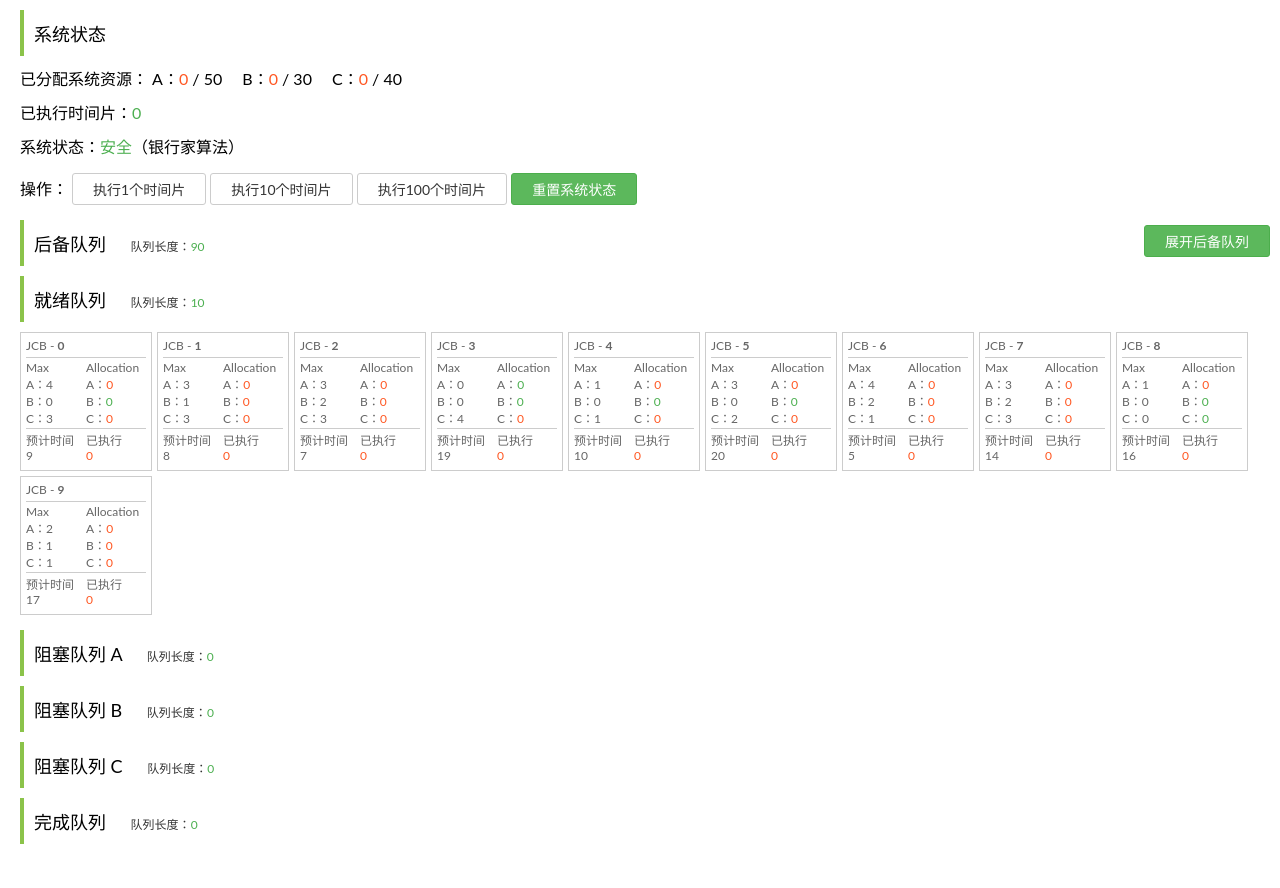
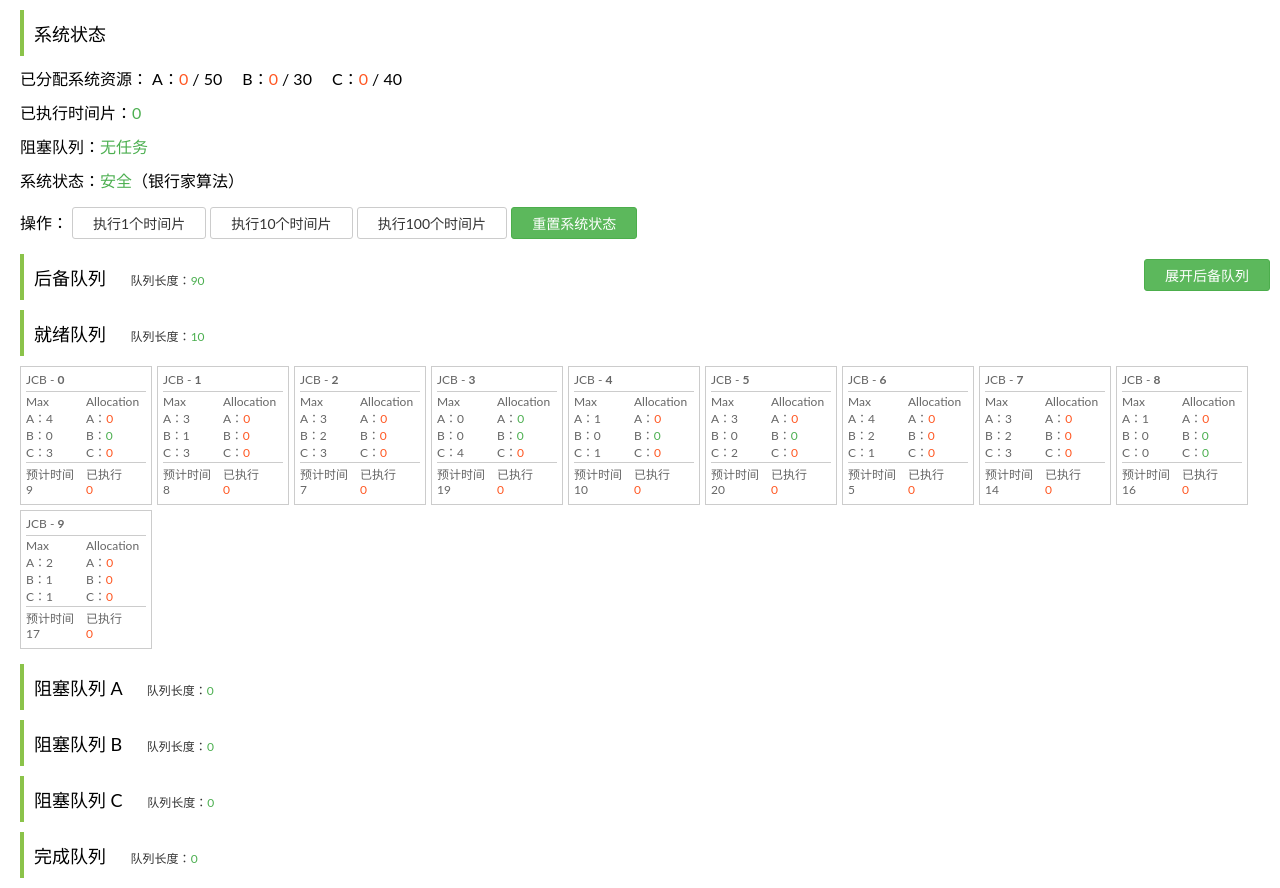
Before and after one commit to gisonyeung/OS-curriculum-design, a plain HTML site: page index.html in a window 1280 px wide. Before the commit the page ends 854 px from the top, so only its background shows below. Drawn offline with Linux system fonts and the light colour scheme.

Commit message:
update system

```diff
--- a/index.html
+++ b/index.html
@@ -17,6 +17,9 @@
 			</p>
 			<p class="row">
 				已执行时间片：<span class="done">{{times}}</span>
+			</p>
+			<p class="row">
+				阻塞队列：<span class="done">无任务</span>
 			</p>
 			<p class="row">
 				系统状态：<span class="done">安全</span>（银行家算法）
```
